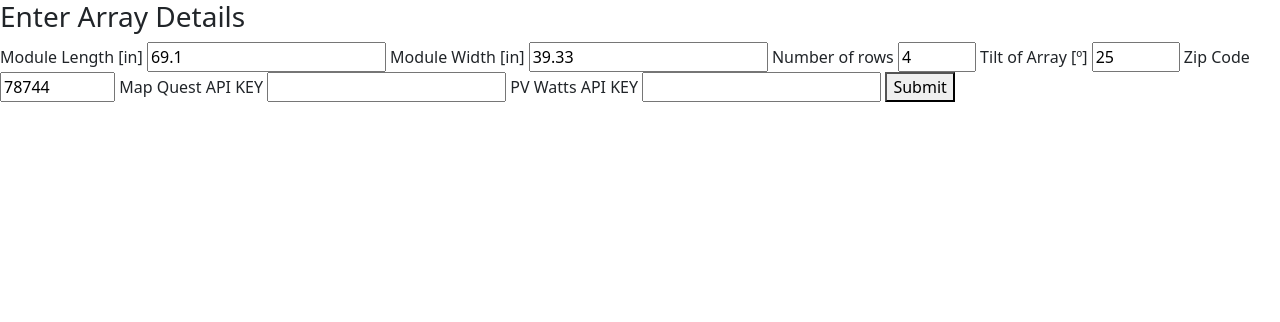
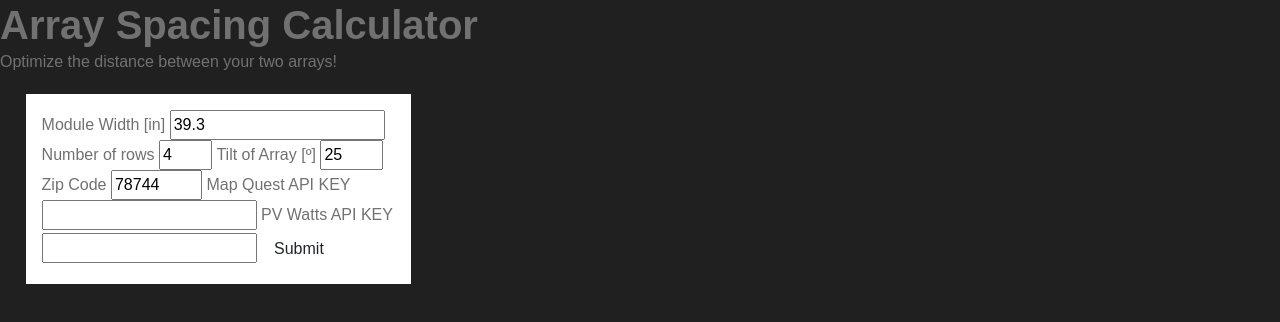
Before and after one commit to alu1868/Array-to-Array-Spacing, a plain HTML site: page index.html in a window 1280 px wide. Drawn offline with nearby package versions, Linux system fonts and the light colour scheme.

Commit message:
added some basic styling classes

```diff
--- a/assets/css/style.css
+++ b/assets/css/style.css
@@ -1,9 +1,78 @@
 :root {
-  --primary-color: #12a465;
-  --secondary-color: #0D7317;
-  --tertiary-color: #ffffff;
+  --primary: #202020;
+  --secondary: #3B3B3B;
+  --tertiary: #323232;
+  --submit: #50D864;
+  --text-primary: #FFFFFF;
+  --text-secondary: #717171;
+  --text-on-submit: #1A3D16;
 }
 
+* {
+  box-sizing: border-box
+}
+
+body {
+  background-color: var(--primary);
+  margin: 0;
+  padding: 0;
+  font-family: "IBM Plex Sans", sans-serif;
+  color: var(--text-secondary);
+  line-height: 1.5;
+  font-size: 16px;
+}
+
+h1,
+h2,
+h3,
+h4,
+h5,
+h6 {
+  font-weight: 700;
+  margin: 0;
+  color: var(--text-secondary);
+  line-height: 1.25;
+}
+
+main {
+  margin: 20px auto;
+  width: 96%;
+}
+
+/* CARDS */
+.card {
+  margin: 0 0 20px 0;
+  border: 3px solid var(--dark);
+  border-radius: var(--border-radius);
+}
+
+.card-header {
+  color: var(--primary);
+  background-color: var(--dark);
+  padding: 2.5%;
+  border-radius: calc(.18rem - 1px) calc(.18rem - 1px) 0 0;
+}
+
+/* FORM */
+.form-label,
+.form-input,
+.form-textarea {
+  display: block;
+}
+
+.form-label {
+  font-size: 1.1rem;
+  margin: 0 0 0 5px;
+}
+
+.form-input {
+  width: 100%;
+  padding: 3%;
+  margin: 5px 0;
+  font-size: 1.2rem;
+  border: 2px solid var(--light-dark);
+  border-radius: var(--border-radius);
+}
 
 /* ------------ FLEX TOOLS ------------ */
 /* HEIGHT / WIDTH UTILS */
--- a/index.html
+++ b/index.html
@@ -22,16 +22,20 @@
   <!-- Title -->
 
   <!-- Form -->
-  <main>
-    <div>
-      <div>
-        <h3>Enter Array Details</h3>
-        <form id="user-form">
-          <label>Module Length [in]</label>
-          <input type="number" name="module-length" value="69.1">
+  <header>
+
+    <h1>Array Spacing Calculator</h1>
+    <p>Optimize the distance between your two arrays!</p>
+  </header>
+
+  <main class="flex-row justify-space-between">
+    <div class="col-12 col-md-4">
+      <div class="card">
+        <form id="user-form" class="card-body">
+          <div class="form-group">
 
             <label>Module Width [in]</label>
-          <input type="number" name="module-width" value="39.33">
+            <input type="number" name="module-width" value="39.3">
 
             <label>Number of rows</label>
             <input type="number" name="number-of-rows" min="1" max="5" value="4">
@@ -48,14 +52,16 @@
             <label>PV Watts API KEY</label>
             <input type="text" name="pvwatts-api-key">
 
-          <button type="submit">Submit</button>
+            <button class="btn" type="submit">Submit</button>
+          </div>
         </form>
       </div>
     </div>
   </main>
 
+
   <!-- JS SCRIPT LINK -->
-  <script src="./assets/js/script.js"></script>
+  <!-- <script src="./assets/js/script.js"></script> -->
 </body>
 
 </html>
```
Lines whose indentation alone changed are shown as unchanged.
